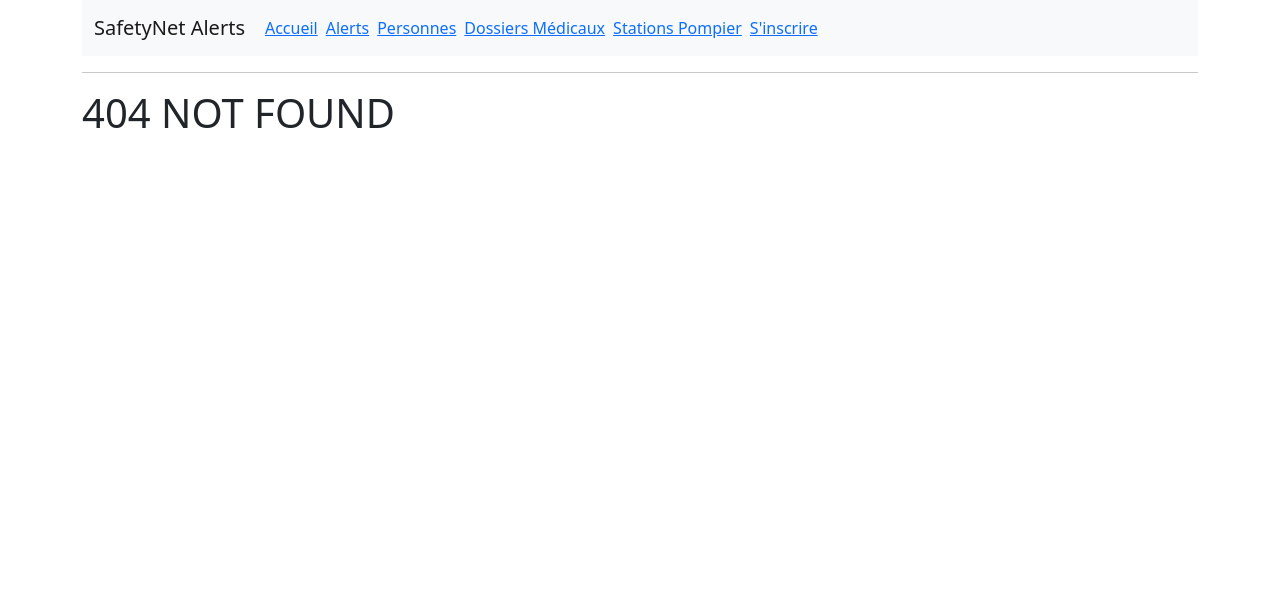
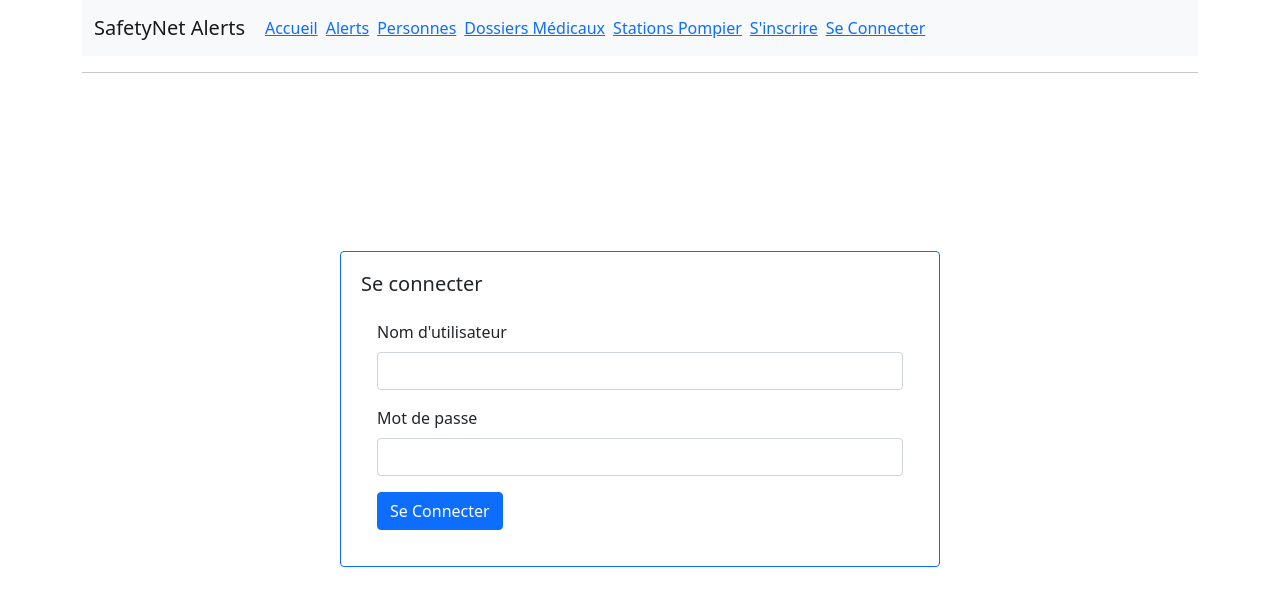
Before and after one commit to keviant16/safetynet-alerts-web, a React (Create React App) app: page /login in a window 1280 px wide. Before the commit this address had no page. Shown: the top 606 px of the page. Built offline with nearby package versions, Linux system fonts and the light colour scheme.

Commit message:
login form

```diff
--- a/src/Components/Navs/MainNav/MainNav.js
+++ b/src/Components/Navs/MainNav/MainNav.js
@@ -15,6 +15,7 @@ const MainNav = () => {
                     <Link className="m-1" to="/medicalRecords">Dossiers Médicaux</Link>
                     <Link className="m-1" to="/fireStations">Stations Pompier</Link>
                     <Link className="m-1" to="/register">S'inscrire</Link>
+                    <Link className="m-1" to="/login">Se Connecter</Link>
                 </Nav>
             </Container>
         </Navbar >
--- a/src/Pages/Login/Login.js
+++ b/src/Pages/Login/Login.js
@@ -1,18 +1,76 @@
+import { useState } from "react";
+import { Container, Form, Card, Button, Stack } from "react-bootstrap";
+import InputText from "../../Components/Inputs/InputText/InputText";
+import axios from "axios";
+import InputSelect from "../../Components/Inputs/InputSelect/InputSelect";
+import Checkbox from "../../Components/Inputs/Checkbox/Checkbox";
+
+
+const baseURL = "http://localhost:8080/api/auth/signin"
+
+const initialLogin = {
+    username: "",
+    password: ""
+}
+
 const Login = () => {
+    const [login, setLogin] = useState(initialLogin);
+    const [valid, setvalid] = useState(false);
+
+
+    const loginUser = (login) => {
+        axios.post(baseURL, login)
+            .then(res => console.log(res))
+            .then(() => alert("Login"))
+            .then(() => <Redirect to="/home" />)
+
+        //redirect to person
+    }
+
+    const handleSubmit = (event) => {
+        event.preventDefault();
+
+        const form = event.currentTarget;
+
+        if (!form.checkValidity()) {
+            event.stopPropagation()
+        } else {
+            loginUser(login)
+            setLogin(initialLogin)
+        }
+        setvalid(true)
+    }
+
+    const handleChange = (event) => {
+        setLogin((prev) => ({ ...prev, [event.target.name]: event.target.value }))
+    }
+
     return (
-        <Container>
-            <Row className="mb-3">
-                <Col>
-                    <h1>Login</h1>
-                </Col>
-            </Row>
-            <Row className="mb-3">
-                <Col>
-                    <LoginForm />
-                </Col>
-            </Row>
+        <Container style={{ minHeight: "80vh", display: "flex", justifyContent: "center", alignItems: "center" }}>
+            <Card border="primary" style={{ minWidth: "600px", padding: 20 }}>
+                <Stack>
+                    <Card.Title>Se connecter</Card.Title>
+                </Stack>
+                <Card.Body>
+                    <Form noValidate onSubmit={handleSubmit} validated={valid} >
+                        <InputText
+                            label={"Nom d'utilisateur"}
+                            value={Login.username}
+                            name={"username"}
+                            handleChange={handleChange}
+                        />
+                        <InputText
+                            label={"Mot de passe"}
+                            value={Login.password}
+                            name={"password"}
+                            handleChange={handleChange}
+                            type="password"
+                        />
+                        <Button type="submit">Se Connecter</Button>
+                    </Form>
+                </Card.Body>
+            </Card>
         </Container>
-
     );
 }
 
--- a/src/Router/Router.js
+++ b/src/Router/Router.js
@@ -2,6 +2,7 @@ import { lazy, Suspense } from "react";
 import { BrowserRouter, Route, Routes } from "react-router-dom";
 import Layout from "../Components/Layout/Layout";
 import Alerts from "../Pages/Alerts/Alerts";
+import Login from "../Pages/Login/Login";
 import Register from "../Pages/Register/Register";
 
 const Home = lazy(() => import('../Pages/Home/Home'))
@@ -24,6 +25,7 @@ const Router = () => {
                         <Route path="medicalRecords" element={<MedicalRecord />} />
                         <Route path="fireStations" element={<FireStation />} />
                         <Route path="/register" element={<Register />} />
+                        <Route path="/login" element={<Login />} />
 
                         <Route path="*" element={<NoPage />} />
                     </Route>
```
